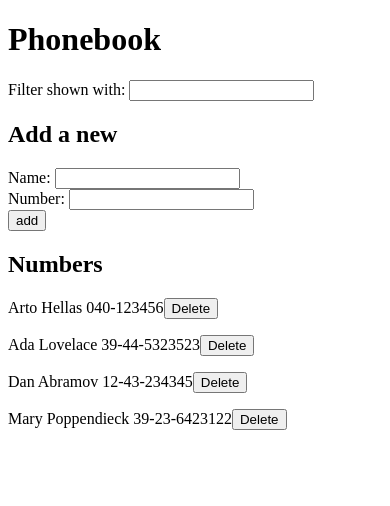
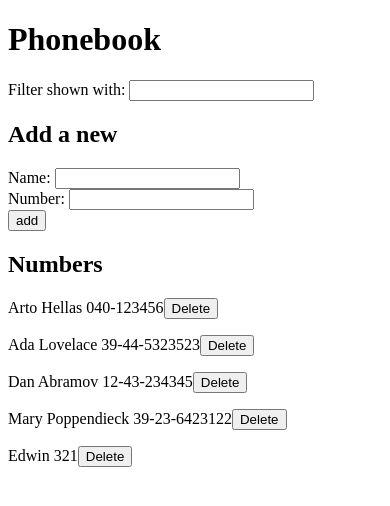
Before and after one commit to edwinalbanez/part2, a React (Vite) app in the folder phonebook/: page / in a window 390 px wide. Shown: the top 506 px of the page. Built offline with nearby package versions, Linux system fonts and the light colour scheme; data requests are answered from the project's data file.

Commit message:
2.15: phonebook, step 10

```diff
--- a/phonebook/db.json
+++ b/phonebook/db.json
@@ -19,6 +19,11 @@
       "name": "Mary Poppendieck",
       "number": "39-23-6423122",
       "id": "4"
+    },
+    {
+      "id": "5275",
+      "name": "Edwin",
+      "number": "321"
     }
   ]
 }
--- a/phonebook/src/App.jsx
+++ b/phonebook/src/App.jsx
@@ -31,15 +31,33 @@ const App = () => {
   const handlerSubmit = (event) => {
     event.preventDefault();
 
-    if (newName.trim() === "" || newNumber.trim() === "") {
+    const someEmptyField = newName.trim() === "" || newNumber.trim() === "";
+
+    if (someEmptyField) {
       window.alert("Complete all fields");
       return
     }
 
-    const repeatedPerson = persons.some(person => person.name.toLowerCase() === newName.toLowerCase())
+    const repeatedPerson = persons.find(person => person.name.toLowerCase() === newName.toLowerCase())
 
     if (repeatedPerson) {
-      window.alert(`${newName} is already in your contacts`);
+      const confirmUpdate = window.confirm(
+        `${newName} is already in your contacts, update the number?`
+      );
+
+      if (!confirmUpdate) {
+        return;
+      }
+
+      personService
+        .update(repeatedPerson.id, {...repeatedPerson, number: newNumber})
+        .then(updatedPerson => {
+          setPersons(
+            persons.map(person => person.id === updatedPerson.id ? updatedPerson : person)
+          )
+          window.alert(`${updatedPerson.name} has a new number`);
+        })
+
       return;
     }
 
--- a/phonebook/src/components/Persons.jsx
+++ b/phonebook/src/components/Persons.jsx
@@ -27,9 +27,9 @@ const Contact = ({person, onDelete}) => {
 
     personService
       .deleteById(id)
-      .then(({data}) => {
+      .then(deletedPerson => {
         onDelete();
-        window.alert(`${data.name} was deleted`);
+        window.alert(`${deletedPerson.name} was deleted`);
       })
   }
 
--- a/phonebook/src/services/persons.js
+++ b/phonebook/src/services/persons.js
@@ -16,6 +16,11 @@ const create = (newPerson) =>
 const deleteById = (id) =>
   axios
     .delete(`${url}/${id}`)
-    .then(response => response)
+    .then(response => response.data)
 
-export default { getAll, create, deleteById}
+const update = (id, newPerson) =>
+  axios
+    .put(`${url}/${id}`, newPerson)
+    .then(response => response.data)
+
+export default { getAll, create, deleteById, update}
```
